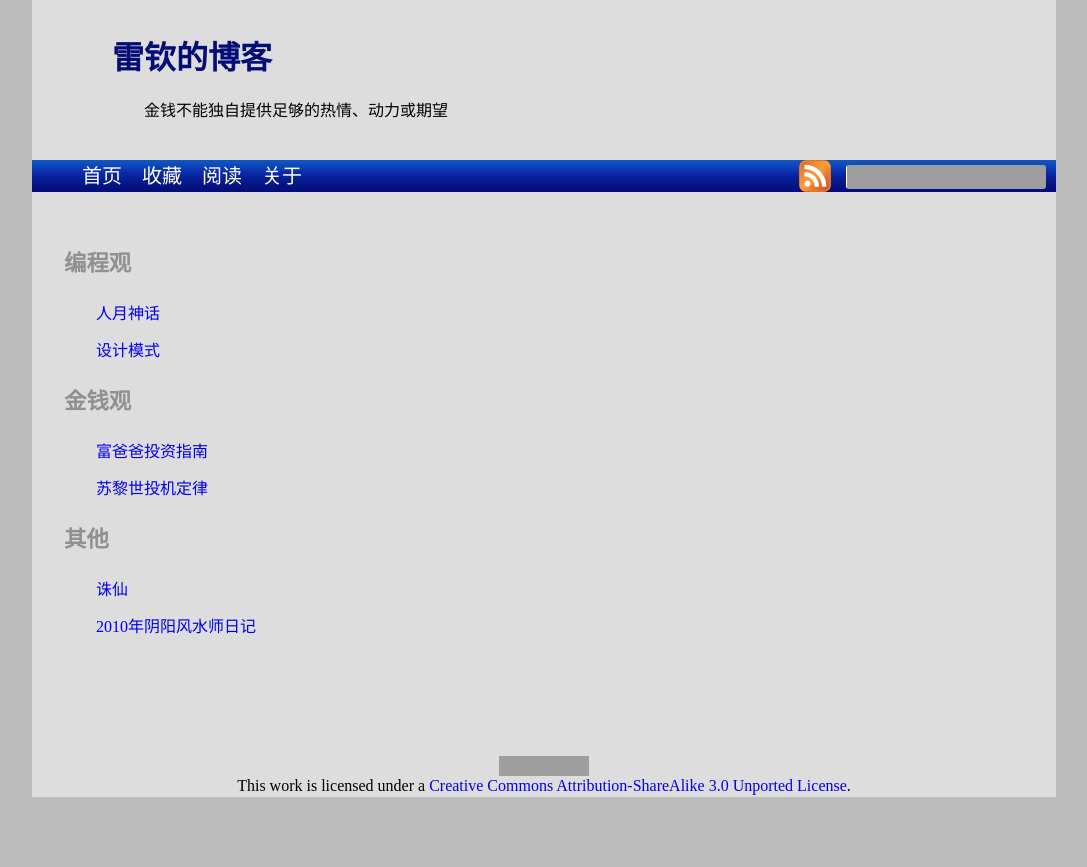
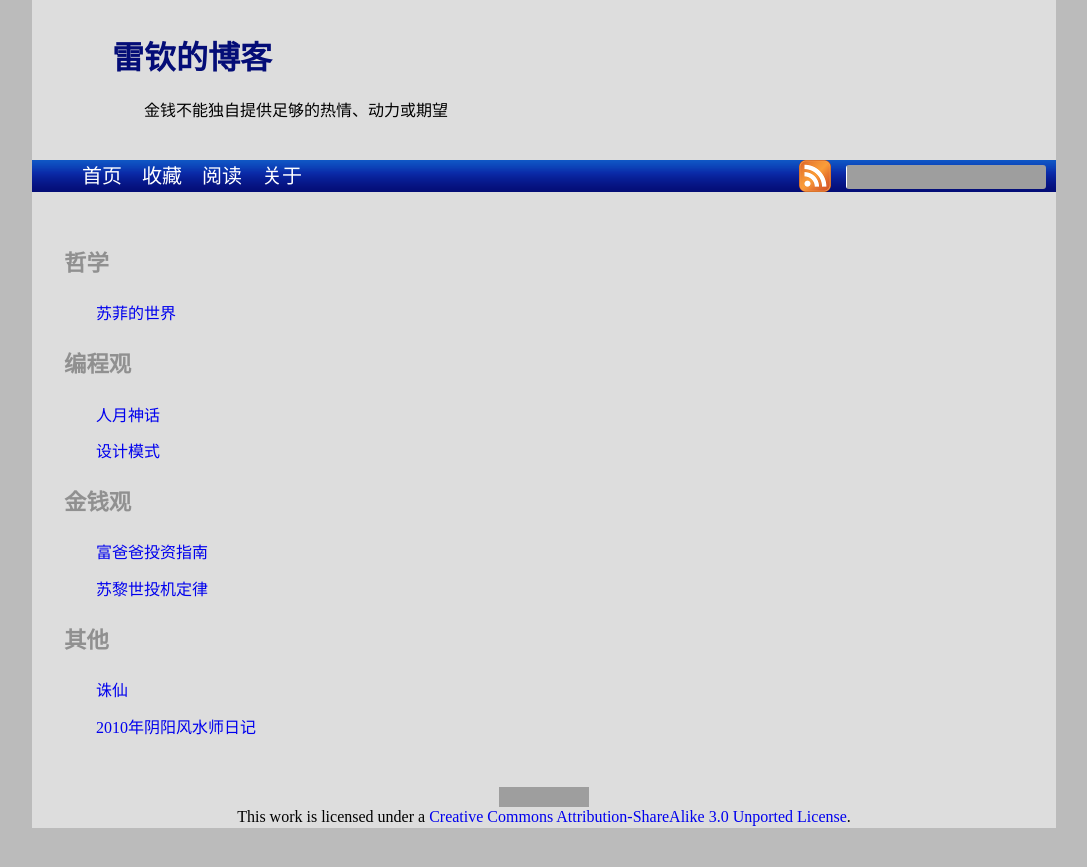
Before and after one commit to leiqin/leiqin.github.io, a Jekyll site: the page built from yuedu.markdown, in a window 1280 px wide. Shown: the top 867 px of the page, without its empty margins (96-1183 px from the left). Built offline with Jekyll 4.4.1, drawn with Linux system fonts in a browser that asks for light colours; nearby versions of some CDN libraries; comment, search, counter and statistics services are not loaded; grey boxes are pictures that could not be loaded.

Commit message:
添加阅读

```diff
--- a/yuedu.markdown
+++ b/yuedu.markdown
@@ -1,6 +1,10 @@
 ---
 layout: index
 ---
+
+#### 哲学
+
+[苏菲的世界](http://book.douban.com/subject/2284311/)
 
 #### 编程观
 
```
